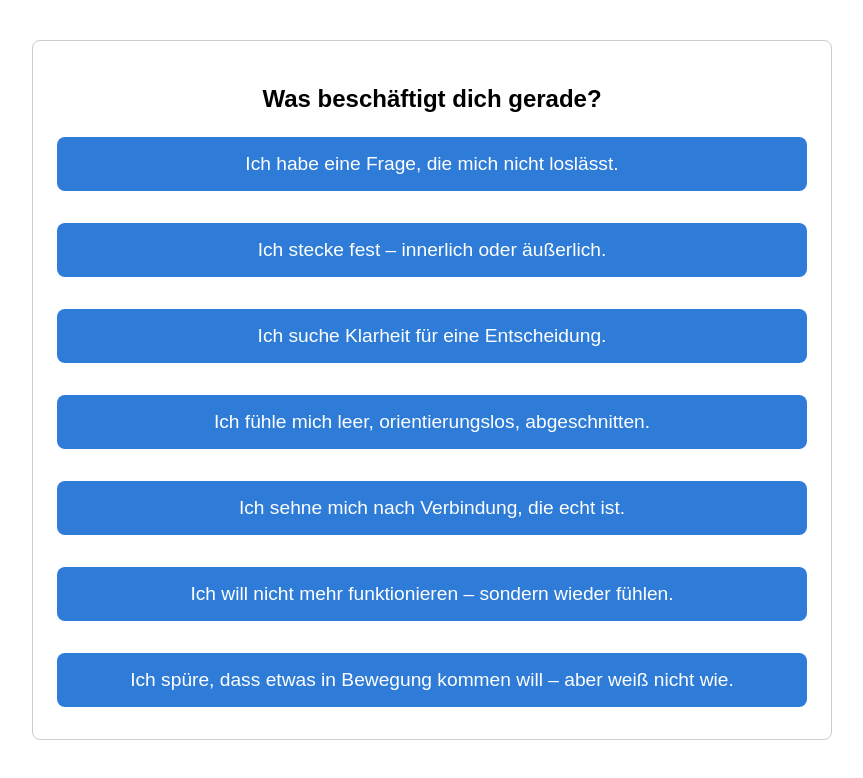
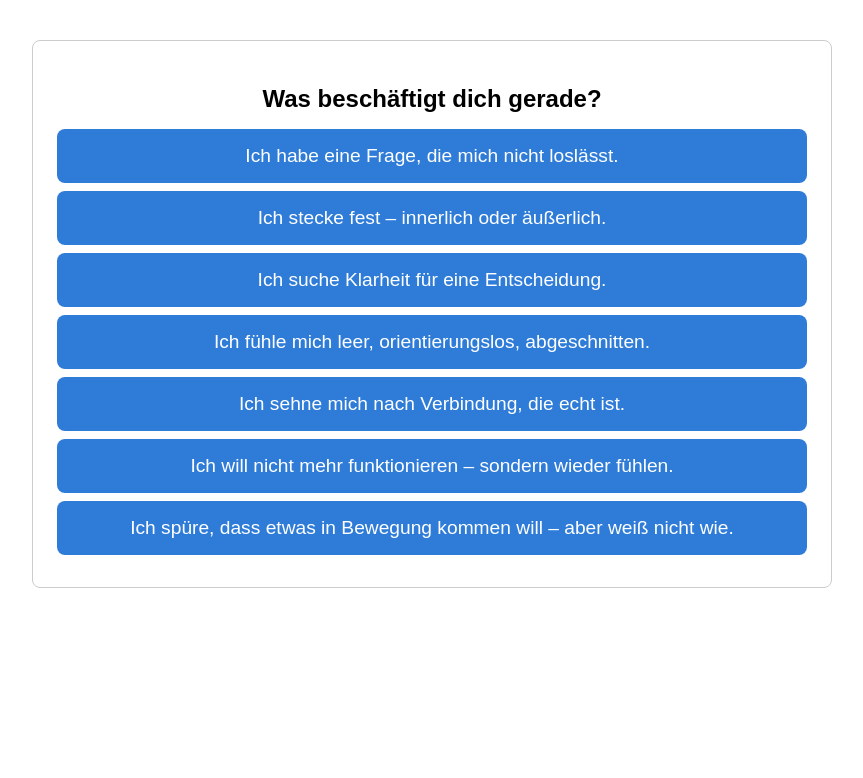
Before and after one commit to trehehaeuser/format-finder, a React (Vite) app: page / in a window 1280 px wide. Shown: the top 778 px of the page, without its empty margins (208-1071 px from the left). Built offline with nearby package versions, Linux system fonts and the light colour scheme.

Commit message:
Update formatfinder.css

```diff
--- a/src/styles/formatfinder.css
+++ b/src/styles/formatfinder.css
@@ -36,18 +36,19 @@
   background-color: #1e5ba6; /* dunkler beim Hover */
 }
 
-.ff-content {
-  display: flex;
-  flex-direction: column;
-  align-items: stretch;
-  gap: 1rem; /* Abstand zwischen Buttons */
+/* Zentriert nur die Ergebnisliste (Schritt 6), ohne andere Layouts zu beeinflussen */
+.ff-results {
+  display: flex;              /* nutzt Flexbox für Anordnung */
+  flex-direction: column;     /* ordnet die Links untereinander an */
+  align-items: center;        /* zentriert alle Links horizontal */
+  gap: 1rem;                  /* Abstand zwischen den Ergebnissen */
 }
 
-.ff-link a {
-  color: #2e7cd8;
-  text-decoration: none;
-  font-weight: bold;
+/* Sorgt dafür, dass der Text in den Ergebnissen zentriert steht */
+.ff-link {
+  text-align: center;
 }
+
 
 .ff-heading {
   text-align: center;
```
